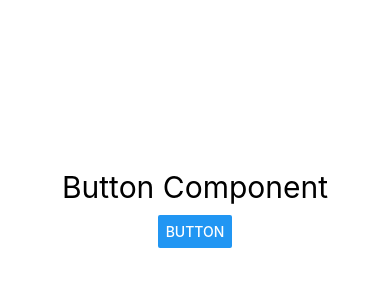
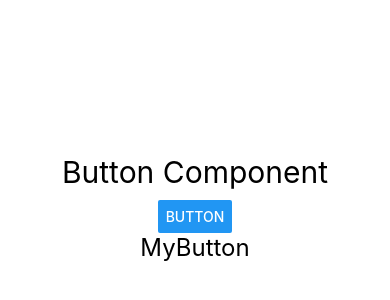
Before and after one commit to YeojinJeon/start-react-native, a React Native app: screen / in a window 390 px wide. Shown: the part 214-514 px from the top of the page. Built offline with nearby package versions, Linux system fonts and the light colour scheme.

Commit message:
Custom Button

```diff
--- a/src/App.js
+++ b/src/App.js
@@ -1,5 +1,6 @@
 import React from "react";
 import { Text, View, Button } from "react-native";
+import MyButton from "./components/MyButton";
 
 const App = () => {
     return (
@@ -15,6 +16,7 @@ const App = () => {
                     fontSize: 30, marginBottom: 10
                 }}>Button Component</Text>
             <Button title="Button" onPress={() => alert('press !!!')} />
+            <MyButton />
         </View>
     );
 };
--- /dev/null
+++ b/src/components/MyButton.js
@@ -0,0 +1,12 @@
+import React from "react";
+import { Text, TouchableOpacity } from "react-native";
+
+const MyButton = () => {
+    return (
+        <TouchableOpacity>
+            <Text style={{ fontSize: 24 }}>MyButton</Text>
+        </TouchableOpacity>
+    );
+};
+
+export default MyButton;
```
